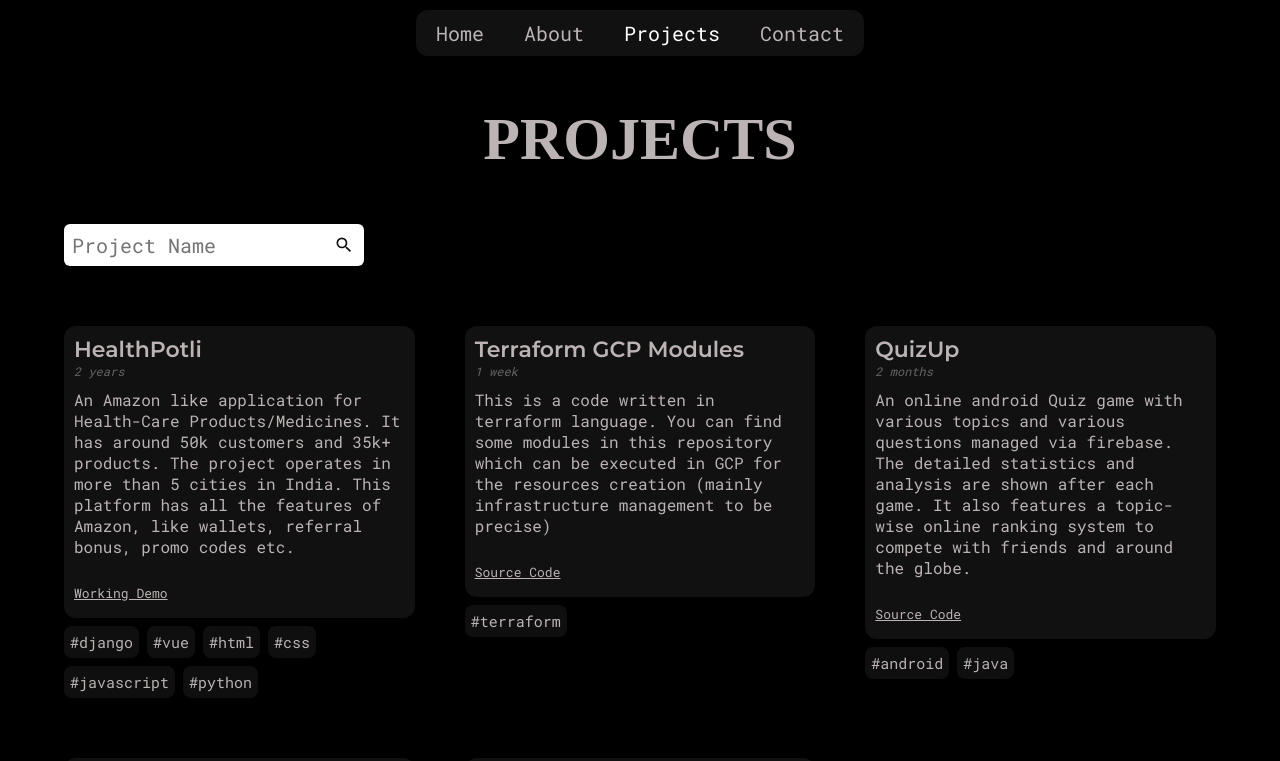
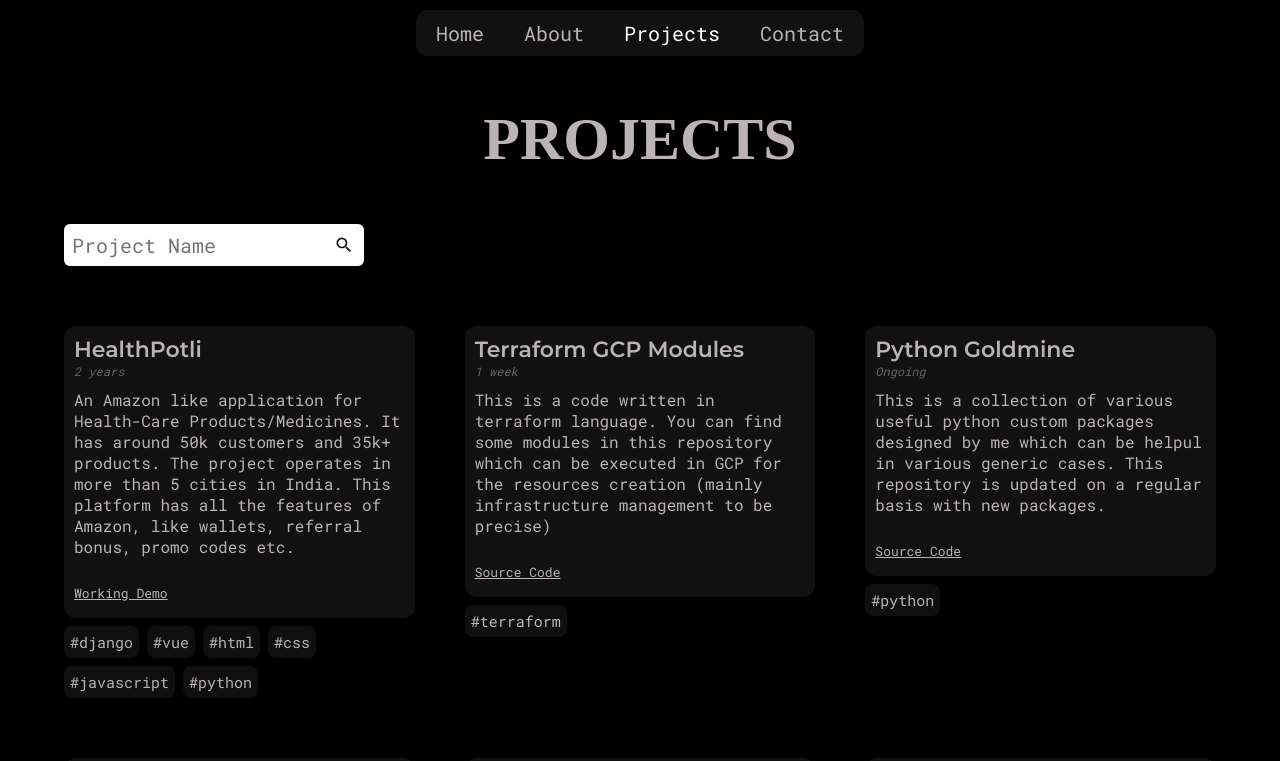
Before and after one commit to singhgautam7/GRS-portfolio-v1, a React (Create React App) app: page /projects in a window 1280 px wide. Shown: the top 761 px of the page. Built offline with nearby package versions, Linux system fonts and the light colour scheme; a web font is replaced by a local one.

Commit message:
project added

```diff
--- a/src/assets/data/projects.js
+++ b/src/assets/data/projects.js
@@ -29,6 +29,17 @@ const projects = [
     langs: [keys.KeyTerraform],
     duration: '1 week',
     repository: 'https://github.com/singhgautam7/terraform-gcp',
+    live: '',
+  },
+  {
+    id: uuidv4(),
+    name: 'Python Goldmine',
+    desc:
+      'This is a collection of various useful python custom packages designed by me which can be helpul in various generic cases. This repository is updated on a regular basis with new packages.',
+    tags: ['Personal'],
+    langs: [keys.KeyPython],
+    duration: 'Ongoing',
+    repository: 'https://github.com/singhgautam7/Python-GoldMine',
     live: '',
   },
   {
```
